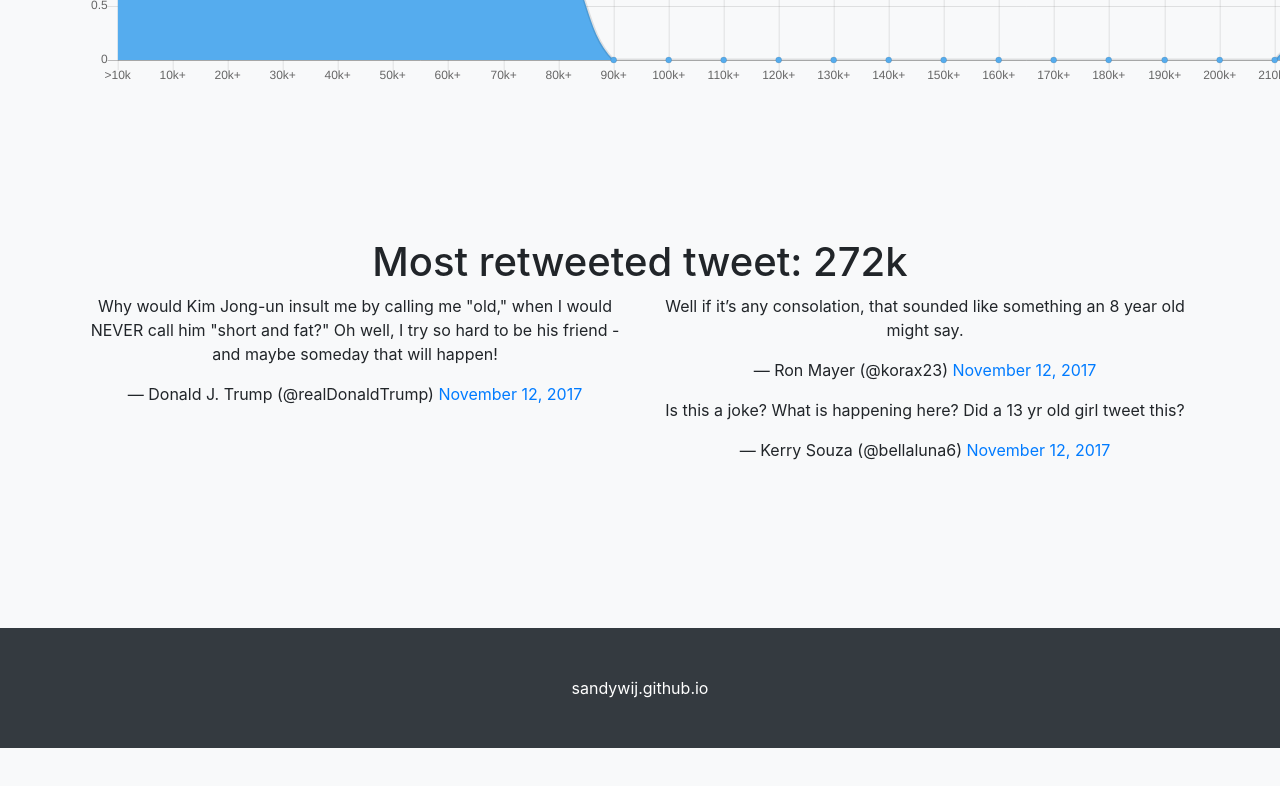
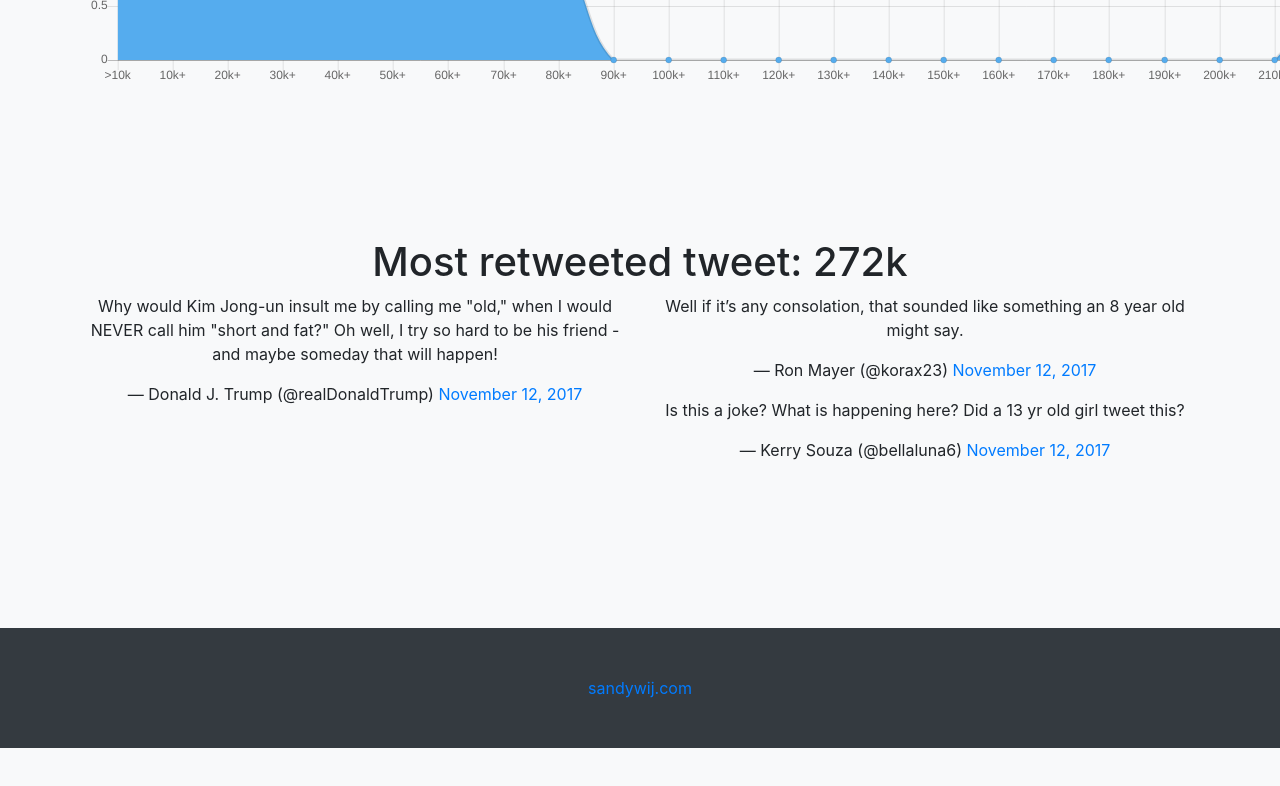
Before and after one commit to sandywij/trump-tweets-old, a website with bundled scripts: page index.html in a window 1280 px wide. Shown: the part 4686-5472 px from the top of the page. Built offline with nearby package versions, Linux system fonts and the light colour scheme.

Commit message:
Update index.html

```diff
--- a/index.html
+++ b/index.html
@@ -77,6 +77,8 @@
             <li class="nav-item">
               <a class="nav-link js-scroll-trigger" href="#tweetcount">Retweeted</a>
             </li>
+
+
 
 
           </ul>
@@ -250,7 +252,7 @@
     <!-- Footer -->
     <footer class="py-5 bg-dark">
       <div class="container">
-        <p class="m-0 text-center text-white"> sandywij.github.io</p>
+        <p class="m-0 text-center text-white"><a href="https://www.sandywij.com/">sandywij.com</a></p>
       </div>
       <!-- /.container -->
     </footer>
```
